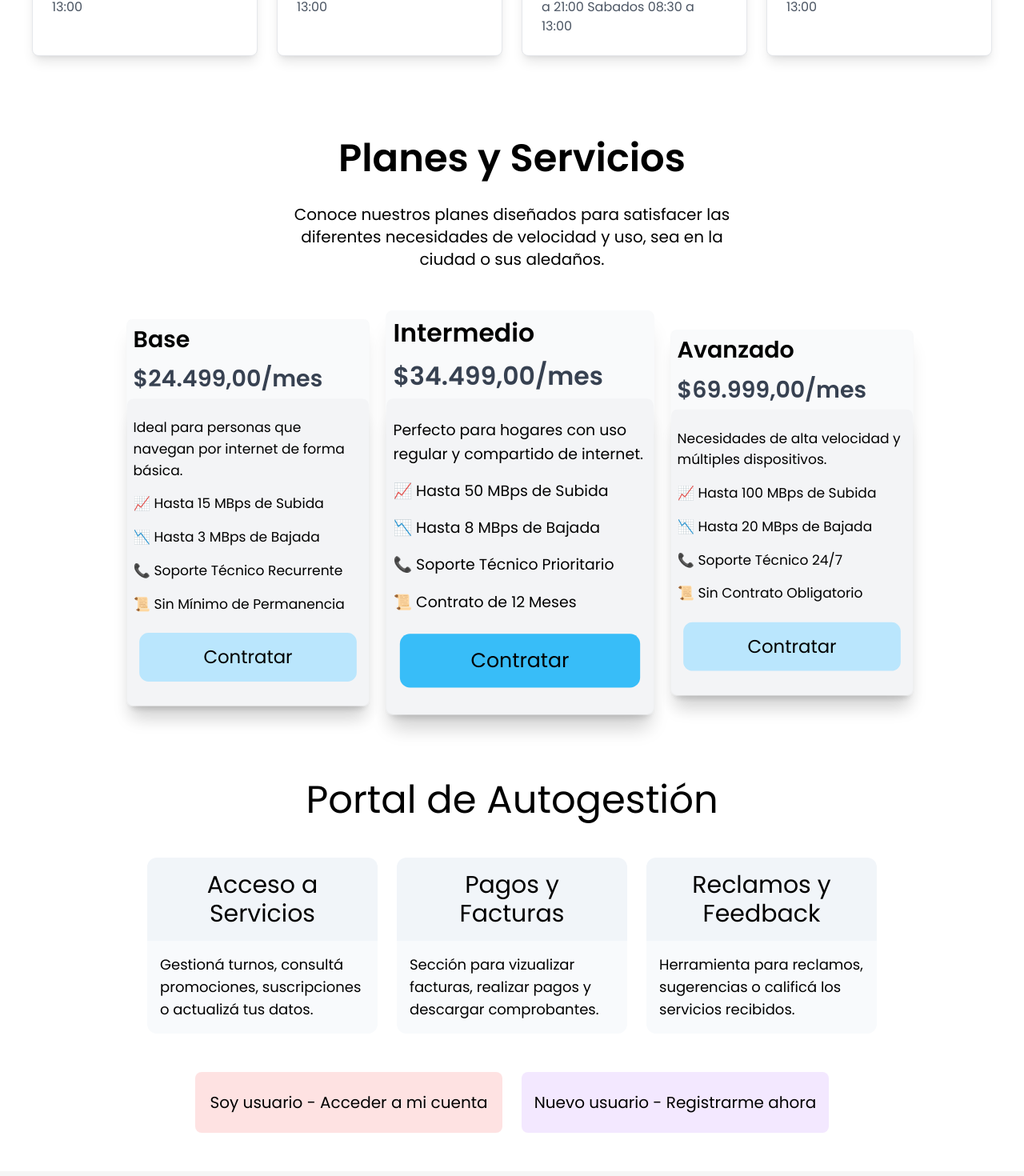
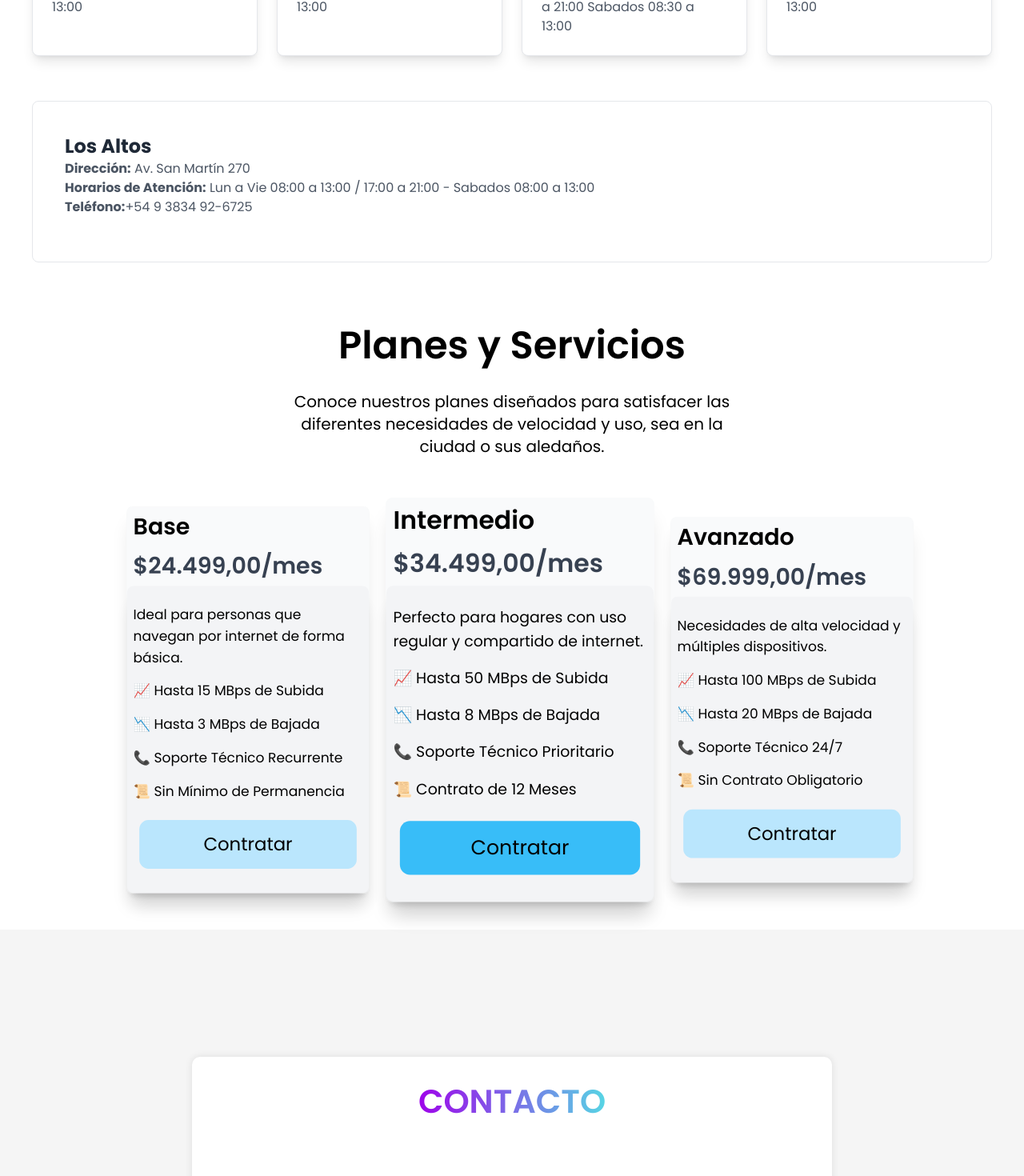
Before and after one commit to SoftFusion-Technologies/ep-cornaglia-ofi, a React (Vite) app: page / in a window 1280 px wide. Shown: the part 2320-3790 px from the top of the page at 80% size. Built offline with nearby package versions, Linux system fonts and the light colour scheme.

Commit message:
Se acomodo un poco la web

```diff
--- a/src/App.jsx
+++ b/src/App.jsx
@@ -7,6 +7,7 @@ import NotFound from './Pages/NotFound';
 import Separator from './Components/Separator';
 import AnimCursor from './Components/Cursor';
 import MiPortal from './Pages/MiPortal';
+import InfoPagos from './Components/InfoPagos';
 
 const App = () => {
 
@@ -17,6 +18,7 @@ const App = () => {
       <Routes>
         <Route path="/" element={<Home></Home>} />
         <Route path="/portal" element={<MiPortal></MiPortal>} />
+        <Route path='/autogestion' element={<InfoPagos/>}></Route>
         <Route path="/*" element={<NotFound></NotFound>} />
       </Routes>
       <Separator />
--- a/src/Components/InfoContacts.jsx
+++ b/src/Components/InfoContacts.jsx
@@ -100,9 +100,10 @@ const InfoContacts = () => {
                             <WhatsAppLink number="+5493865266909"/>3865-266909
                         </span>
                     </p>
-                </div>
+                  </div>
             </div>
-        </div>
+          </div>
+
         <div className="grid gap-6 md:grid-cols-2 lg:grid-cols-4 mt-10">
             {sucursalesData.map((sucursal, index) => (
             <Sucursal
@@ -114,6 +115,15 @@ const InfoContacts = () => {
             />
      ))}
        </div>
+       <div className="bg-white p-10 mt-8 rounded-lg border border-gray-200">
+            <h2 className='text-2xl font-bold text-gray-800'>Los Altos</h2>
+            <div className="mb-4">
+            <p className="text-gray-600"><strong>Dirección:</strong> Av. San Martín  270</p>
+            <p className="text-gray-600"><strong>Horarios de Atención:</strong> Lun a Vie 08:00 a 13:00 / 17:00 a 21:00 - Sabados 08:00 a 13:00</p>
+            <p className="text-gray-600"><strong>Teléfono:</strong>+54 9 3834 92-6725</p>
+              </div>
+
+        </div>
 
     </div>
 );
--- a/src/Components/InfoPagos.jsx
+++ b/src/Components/InfoPagos.jsx
@@ -1,5 +1,6 @@
 import InfoPagosCard from "./InfoPagosCard"
 import InfoPagosButtons from "./InfoPagosButtons"
+import { useEffect } from "react";
 
 const infoPagosCardProps = [
     {
@@ -16,9 +17,14 @@ const infoPagosCardProps = [
     }
 ]
 
+
 const InfoPagos = () => {
+        useEffect(() => {
+        // Desplaza la página al top cuando el componente se monta
+        window.scrollTo(0, 0);
+    }, []);
     return <>
-        <h1 className="text-5xl text-center my-12 ">
+        <h1 className="text-5xl text-center my-12 mt-28">
             Portal de Autogestión
         </h1>
         <div className="flex flex-wrap justify-center gap-6">
--- a/src/Components/InfoPagosButtons.jsx
+++ b/src/Components/InfoPagosButtons.jsx
@@ -1,11 +1,18 @@
+import { Link } from 'react-router-dom';
+
 const InfoPagosButtons = () => {
     return <div className="flex flex-wrap justify-center gap-6 mb-12">
-        <button className="bg-red-100 py-6 text-xl rounded-lg w-96 ">
+        <Link to="/portal">
+        <button className="bg-red-500 text-white py-6 text-xl rounded-lg w-96 ">
             Soy usuario - Acceder a mi cuenta
         </button>
-        <button className="bg-purple-100 py-6 text-xl rounded-lg w-96">
+        </Link>
+        <Link to="/portal">
+            <button className="bg-gray-400 text-black py-6 text-xl rounded-lg w-96">
             Nuevo usuario - Registrarme ahora
-        </button>
+            </button>
+        </Link>
+
     </div>
 }
 
--- a/src/Components/InfoPagosCard.jsx
+++ b/src/Components/InfoPagosCard.jsx
@@ -2,10 +2,11 @@ const InfoPagosCard = ({
     cardTitle = 'Titulo',
     cardBody = 'Cuerpo'
 }) => {
-    return <div className="w-72 mb-12">
-        <h1 className="text-3xl text-center p-4 bg-slate-100 rounded-t-xl">{cardTitle}</h1>
-        <p className="text-lg bg-slate-50 p-4 rounded-b-xl">{cardBody}</p>
+    return <div className="w-72 mb-12 transform transition-transform duration-300 hover:scale-105">
+    <h1 className="text-3xl text-center p-4 bg-slate-100 rounded-t-xl">{cardTitle}</h1>
+    <p className="text-lg bg-slate-50 p-4 rounded-b-xl">{cardBody}</p>
     </div>
+
 }
 
 export default InfoPagosCard;
--- a/src/Pages/GestServicios.jsx
+++ b/src/Pages/GestServicios.jsx
@@ -23,14 +23,17 @@ const GestServicios = () => {
             <div className='flex justify-between bg-gray-100 p-6'>
                 <ul className='space-y-4 sm:space-y-0 sm:grid sm:grid-cols-3 sm:gap-6 w-full'>
                     <div className='flex items-center bg-white p-4 rounded-lg shadow-sm flex-grow hover:shadow-lg transition-shadow duration-300 ease-in-out'>
-                        <Link to="#" className='flex-shrink-0'>
+                        <Link to="/autogestion" className='flex-shrink-0'>
                             <div className='w-12 h-12 bg-gray-100 rounded-full flex items-center justify-center'>
                                 {<FaCloudUploadAlt size="2em"/>}
-                            </div>
-                        </Link>
+                              </div>
+                          </Link>
+                          <Link to="/autogestion">
                         <div className='ml-4'>
                             <p className='text-lg font-medium'>Mejorar mi plan</p>
                         </div>
+                          </Link>
+
                     </div>
                     <div className='flex items-center bg-white p-4 rounded-lg shadow-sm flex-grow hover:shadow-lg transition-shadow duration-300 ease-in-out'>
                         <Link to="/portal" className='flex-shrink-0'>
@@ -43,14 +46,16 @@ const GestServicios = () => {
                         </div>
                     </div>
                     <div className='flex items-center bg-white p-4 rounded-lg shadow-sm flex-grow hover:shadow-lg transition-shadow duration-300 ease-in-out'>
-                        <Link to="#" className='flex-shrink-0'>
+                        <Link to="/autogestion" className='flex-shrink-0'>
                             <div className='w-12 h-12 bg-gray-100 rounded-full flex items-center justify-center'>
                                 {<FaHeadset size="2em"/>}
                             </div>
-                        </Link>
+                          </Link>
+                          <Link to="/autogestion">
                         <div className='ml-4'>
                             <p className='text-lg font-medium'>Asistencia Técnica</p>
-                        </div>
+                              </div>
+                          </Link>
                     </div>
                 </ul>
             </div>
--- a/src/Pages/Home.jsx
+++ b/src/Pages/Home.jsx
@@ -20,7 +20,6 @@ const Home = () => {
       <GestServicios></GestServicios>
       <InfoContacts></InfoContacts>
       <Pricing></Pricing>
-      <InfoPagos></InfoPagos>
       <Contact></Contact>
     </div>
   );
--- a/src/Pages/MiPortal.jsx
+++ b/src/Pages/MiPortal.jsx
@@ -37,9 +37,8 @@ const MiPortal = () => {
                 </div>
 
             </div>
-                    <InfoContacts />
-
-</>
+         <InfoContacts />
+    </>
     );
 };
 
```
